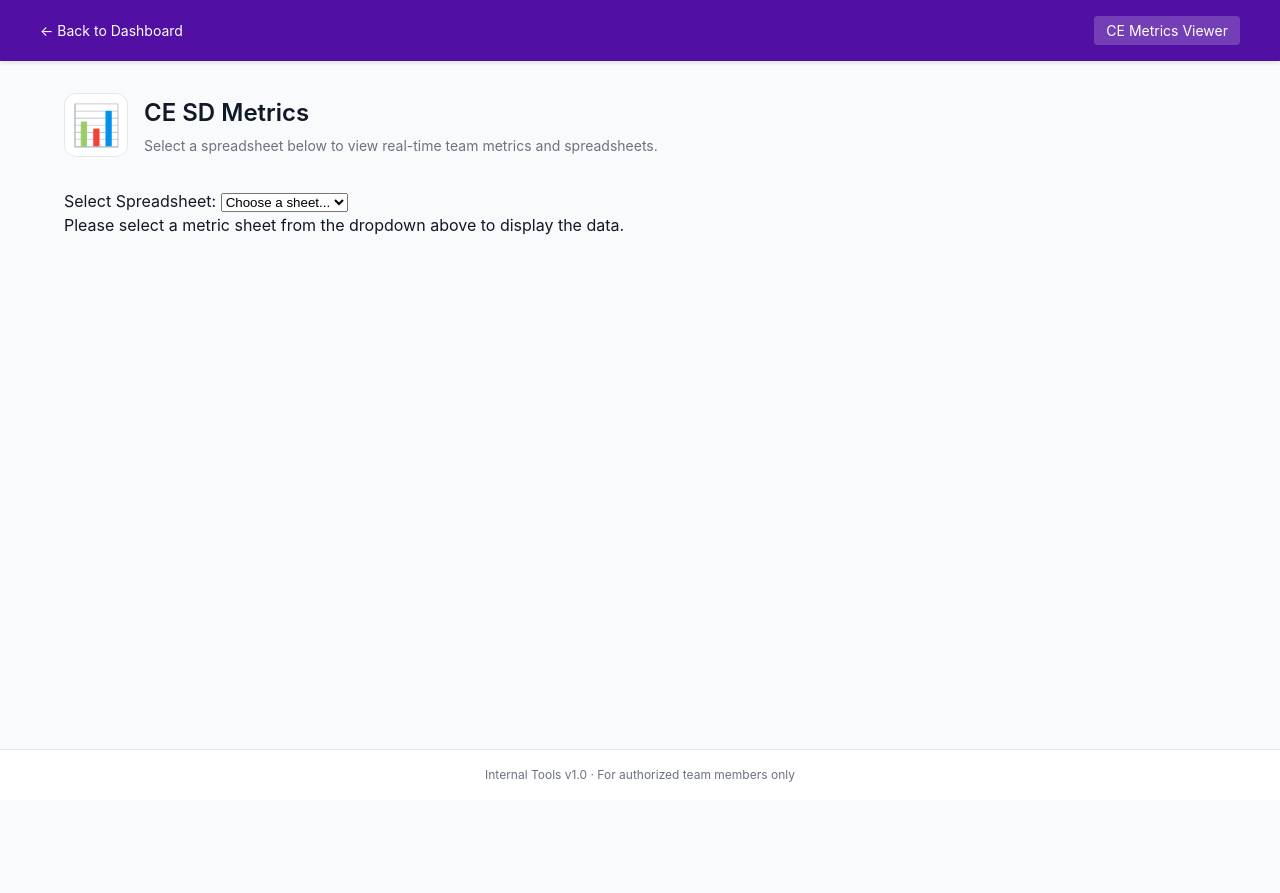
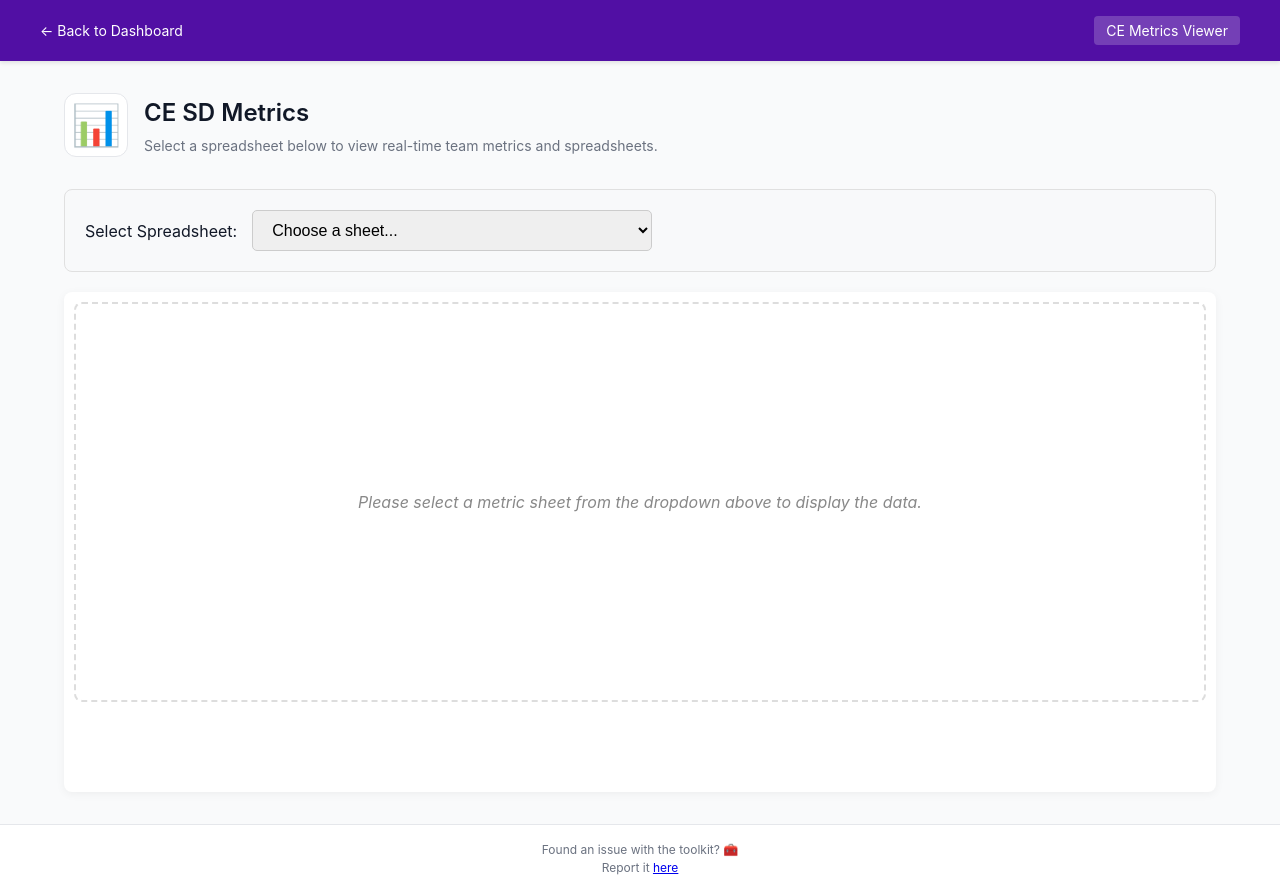
Before and after one commit to ruyca-glia/glia-ce-tool-hackathon2, a plain HTML site: page ce_sd_metrics.html in a window 1280 px wide. Before the commit the page ends 800 px from the top, so only its background shows below. Drawn offline with Linux system fonts and the light colour scheme.

Commit message:
Adding missing UI files for Metrics

```diff
--- a/ce_sd_metrics.html
+++ b/ce_sd_metrics.html
@@ -7,8 +7,10 @@
     <title>Glia CE SD Metrics</title>
     <link rel="stylesheet" href="./static/css/styles.css">
     <link rel="stylesheet" href="./static/css/tool-page.css">
+    <link rel="stylesheet" href="./static/css/ce_sd_metrics.css">
     <script async src="https://api.glia.com/salemove_integration.js"></script>
     <script type="text/javascript" src="//libs.glia.com/axon.js"></script>
+    <script src="./static/js/ce_sd_metrics.js" defer></script>
 </head>
 
 <body>
@@ -32,9 +34,15 @@
             <label for="sheetSelector">Select Spreadsheet:</label>
             <select id="sheetSelector" class="sheet-dropdown">
                 <option value="" disabled selected>Choose a sheet...</option>
-                <option value="https://docs.google.com/spreadsheets/d/1iZ-s2MNn06caVHPTweTGZmZb4Wm6ThWfLzMSCwEfJOs/preview">CE Metrics 1</option>
-                <option value="https://docs.google.com/spreadsheets/d/1a7UcNKAKtH3JQKF2Fo2I2wfi_3mvdfa2351tCJePjkE/preview">CE Metrics 2</option>
-                <option value="https://docs.google.com/spreadsheets/d/1NPMhf3gUXb9ugaPuwla_M72Ald8fFc_gO9ex_Nmd2Dk">CE Metrics 3</option>
+                <option
+                    value="https://docs.google.com/spreadsheets/d/1iZ-s2MNn06caVHPTweTGZmZb4Wm6ThWfLzMSCwEfJOs/preview">
+                    Canada Ticket Metrics</option>
+                <option
+                    value="https://docs.google.com/spreadsheets/d/1a7UcNKAKtH3JQKF2Fo2I2wfi_3mvdfa2351tCJePjkE/preview">
+                    Open Tickets Metrics</option>
+                <option
+                    value="https://docs.google.com/spreadsheets/d/1NPMhf3gUXb9ugaPuwla_M72Ald8fFc_gO9ex_Nmd2Dk/preview">
+                    Escalation Follow Up</option>
             </select>
         </div>
 
@@ -42,12 +50,15 @@
             <div id="frame-placeholder" class="placeholder-text">
                 <p>Please select a metric sheet from the dropdown above to display the data.</p>
             </div>
-            <iframe id="sheetViewer" src="" frameborder="0" style="display: none; width: 100%; height: 700px; border-radius: 8px; border: 1px solid #ddd;"></iframe>
+            <iframe id="sheetViewer" src="" frameborder="0"
+                style="display: none; width: 100%; height: 700px; border-radius: 8px; border: 1px solid #ddd;"></iframe>
         </section>
     </main>
 
     <footer class="footer">
-        <p>Internal Tools v1.0 · For authorized team members only</p>
+        <p>Found an issue with the toolkit? 🧰<br> Report it
+            <a href="https://salemove.slack.com/archives/C0AC1SCTZ62" target="_blank" rel="noopener noreferrer">here</a>
+        </p>
     </footer>
 </body>
 
--- /dev/null
+++ b/static/css/ce_sd_metrics.css
@@ -0,0 +1,39 @@
+.selector-container {
+    background: #f8f9fa;
+    padding: 20px;
+    border-radius: 8px;
+    margin-bottom: 20px;
+    display: flex;
+    align-items: center;
+    gap: 15px;
+    border: 1px solid #e0e0e0;
+}
+
+.sheet-dropdown {
+    padding: 10px 15px;
+    border-radius: 5px;
+    border: 1px solid #ccc;
+    font-size: 1rem;
+    flex-grow: 1;
+    max-width: 400px;
+    cursor: pointer;
+}
+
+.metrics-panel {
+    background: white;
+    padding: 10px;
+    border-radius: 8px;
+    box-shadow: 0 2px 10px rgba(0,0,0,0.05);
+    min-height: 500px;
+}
+
+.placeholder-text {
+    display: flex;
+    justify-content: center;
+    align-items: center;
+    height: 400px;
+    color: #888;
+    font-style: italic;
+    border: 2px dashed #ddd;
+    border-radius: 8px;
+}
--- /dev/null
+++ b/static/js/ce_sd_metrics.js
@@ -0,0 +1,18 @@
+document.addEventListener('DOMContentLoaded', function() {
+    const selector = document.getElementById('sheetSelector');
+    const iframe = document.getElementById('sheetViewer');
+    const placeholder = document.getElementById('frame-placeholder');
+
+    selector.addEventListener('change', function() {
+        const selectedUrl = this.value;
+
+        if (selectedUrl) {
+            // Hide placeholder, show iframe
+            placeholder.style.display = 'none';
+            iframe.style.display = 'block';
+
+            // Set the source
+            iframe.src = selectedUrl;
+        }
+    });
+});
```
